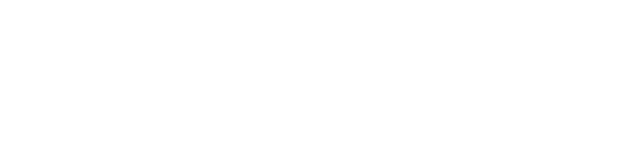
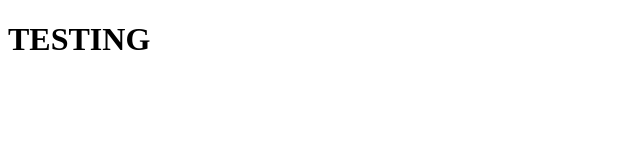
Before and after one commit to LaurenGiacobbo/SASS-GIT, a plain HTML site: page index.html in a window 1280 px wide. Shown: the whole page, without its empty margins (0-640 px from the left). Drawn offline with Linux system fonts and the light colour scheme.

Commit message:
adding HTML

```diff
--- a/index.html
+++ b/index.html
@@ -4,5 +4,10 @@
     <title>SASS/GIT</title>
   </head>
     <body>
+      <header role="banner">
+        <div id="logo">
+        </div>
+      <h1>TESTING</h1>
+      </header>
     </body>
 </html>
```
